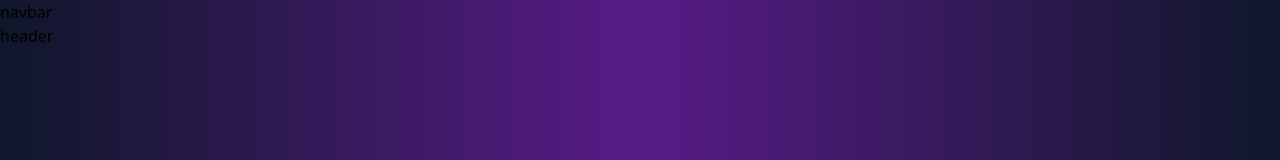
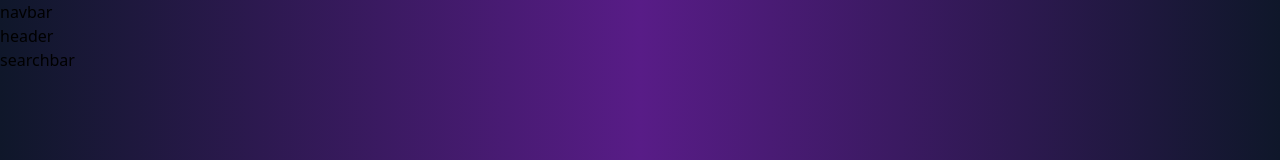
Before and after one commit to MD-Ismail75/Job-Portal-By-IIUC_VhaiBrothers, a React (Vite) app: page / in a window 1280 px wide. Shown: the top 160 px of the page. Built offline with nearby package versions, Linux system fonts and the light colour scheme.

Commit message:
SearchBar Create

```diff
--- a/src/App.jsx
+++ b/src/App.jsx
@@ -1,5 +1,6 @@
 import Navbar from "./components/Navbar"
 import Header from "./components/Header"
+import SearchBar from "./components/SearchBar"
 
 function App(){
 
@@ -7,6 +8,7 @@ function App(){
     <div>
       <Navbar />
       <Header />
+      <SearchBar />
     </div>
   )
 }
--- /dev/null
+++ b/src/components/SearchBar/index.jsx
@@ -0,0 +1,11 @@
+import React from 'react'
+
+function SearchBar() {
+  return (
+    <div>
+	searchbar
+    </div>
+  )
+}
+
+export default SearchBar
```
